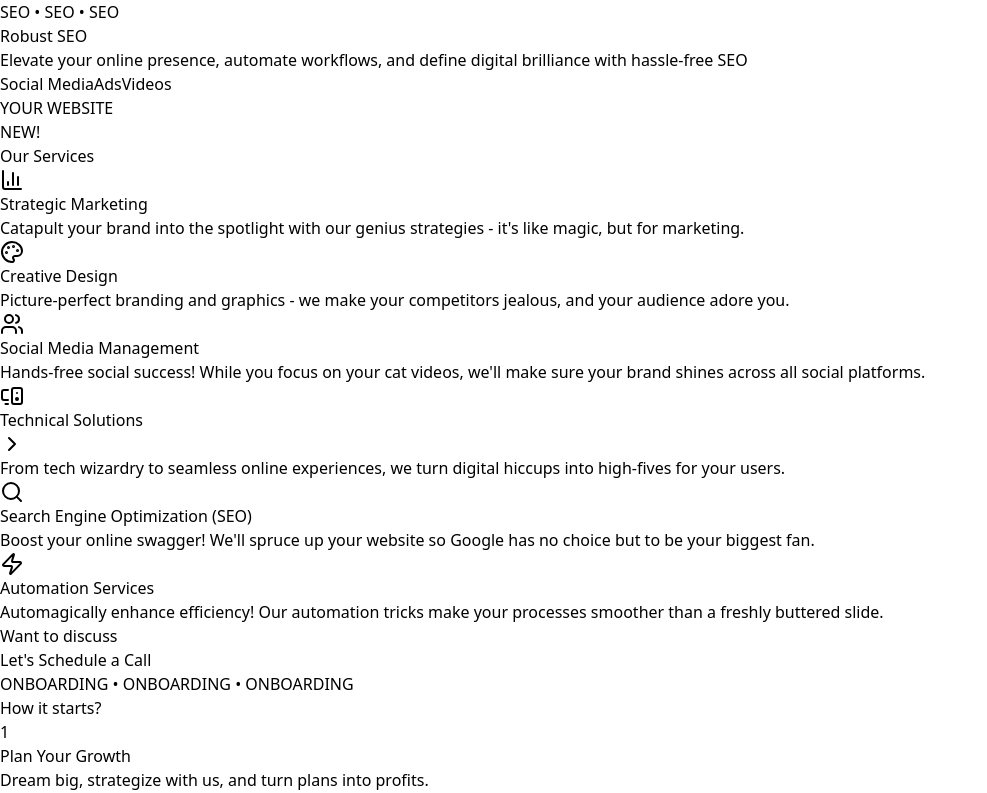
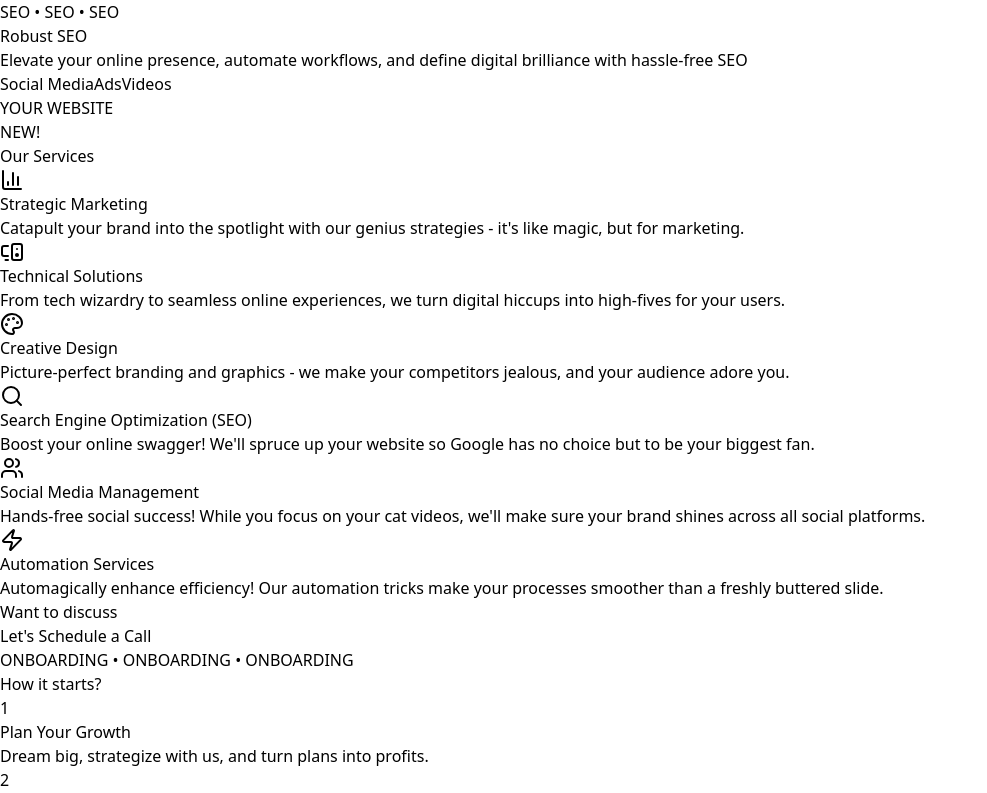
Before and after one commit to atharv-ghorpade/adymize-clone, a React (Vite) app: page /services in a window 1280 px wide. Shown: the part 4147-4940 px from the top of the page, without its empty margins (0-987 px from the left). Built offline with nearby package versions, Linux system fonts and the light colour scheme.

Commit message:
ServicePage.jsx updated

```diff
--- a/src/pages/ServicePage.jsx
+++ b/src/pages/ServicePage.jsx
@@ -9,25 +9,24 @@
       description: "Catapult your brand into the spotlight with our genius strategies - it's like magic, but for marketing."
     },
     {
+      icon: <MonitorSpeaker className="w-8 h-8 text-purple-600" />,
+      title: "Technical Solutions",
+      description: "From tech wizardry to seamless online experiences, we turn digital hiccups into high-fives for your users."
+    },
+    {
       icon: <Palette className="w-8 h-8 text-purple-600" />,
       title: "Creative Design",
       description: "Picture-perfect branding and graphics - we make your competitors jealous, and your audience adore you."
     },
     {
+      icon: <Search className="w-8 h-8 text-blue-600" />,
+      title: "Search Engine Optimization (SEO)",
+      description: "Boost your online swagger! We'll spruce up your website so Google has no choice but to be your biggest fan."
+    },
+    {
       icon: <Users className="w-8 h-8 text-blue-600" />,
       title: "Social Media Management",
       description: "Hands-free social success! While you focus on your cat videos, we'll make sure your brand shines across all social platforms."
-    },
-    {
-      icon: <MonitorSpeaker className="w-8 h-8 text-purple-600" />,
-      title: "Technical Solutions",
-      description: "From tech wizardry to seamless online experiences, we turn digital hiccups into high-fives for your users.",
-      hasArrow: true
-    },
-    {
-      icon: <Search className="w-8 h-8 text-blue-600" />,
-      title: "Search Engine Optimization (SEO)",
-      description: "Boost your online swagger! We'll spruce up your website so Google has no choice but to be your biggest fan."
     },
     {
       icon: <Zap className="w-8 h-8 text-purple-600" />,
@@ -37,43 +36,37 @@
   ];
 
   return (
-    <div className="min-h-screen bg-gradient-to-br from-purple-100 via-pink-50 to-blue-100">
-
-
-      {/* Main Content */}
-      <main className="max-w-7xl mx-auto px-4 sm:px-6 lg:px-8 py-16">
+    <div className="min-h-screen bg-gradient-to-br from-purple-100 via-pink-50 to-blue-100 py-16">
+      <div className="max-w-6xl mx-auto px-4 sm:px-6 lg:px-8">
+        {/* White Container */}
+        <div className="bg-white rounded-2xl shadow-lg p-8 sm:p-12">
           {/* Title Section */}
           <div className="text-center mb-16 relative">
             <div className="inline-block relative">
-            <span className="absolute -top-4 -right-8 text-purple-500 font-bold text-lg transform rotate-12">
+              <span className="absolute -top-6 -right-12 text-purple-500 font-bold text-lg transform rotate-12">
                 NEW!
               </span>
-            <h1 className="text-6xl font-bold bg-gradient-to-r from-blue-400 to-purple-600 bg-clip-text text-transparent">
+              <h1 className="text-5xl sm:text-6xl font-bold bg-gradient-to-r from-blue-400 to-purple-600 bg-clip-text text-transparent">
                 Our Services
               </h1>
             </div>
           </div>
 
           {/* Services Grid */}
-        <div className="grid grid-cols-1 lg:grid-cols-2 gap-x-16 gap-y-12 mb-16">
+          <div className="grid grid-cols-1 lg:grid-cols-2 gap-x-24 gap-y-8 mb-16">
             {services.map((service, index) => (
               <div
                 key={index}
-              className="flex items-start gap-6"
+                className="flex items-start gap-4"
               >
-              <div className="w-16 h-16 bg-gradient-to-br from-blue-100 to-purple-100 rounded-2xl flex items-center justify-center flex-shrink-0 shadow-sm">
-                {service.icon}
+                <div className="w-12 h-12 bg-gradient-to-br from-blue-100 to-purple-100 rounded-xl flex items-center justify-center flex-shrink-0">
+                  {React.cloneElement(service.icon, { className: "w-6 h-6 text-blue-600" })}
                 </div>
                 <div className="flex-1">
-                <div className="flex items-center justify-between mb-3">
-                  <h3 className="text-xl font-bold text-gray-800">
+                  <h3 className="text-lg font-semibold text-gray-900 mb-2">
                     {service.title}
                   </h3>
-                  {service.hasArrow && (
-                    <ChevronRight className="w-5 h-5 text-gray-400" />
-                  )}
-                </div>
-                <p className="text-gray-600 leading-relaxed">
+                  <p className="text-gray-600 text-sm leading-relaxed">
                     {service.description}
                   </p>
                 </div>
@@ -88,7 +81,8 @@
               Let's Schedule a Call
             </button>
           </div>
-      </main>
+        </div>
+      </div>
     </div>
   );
 };
```
Lines whose indentation alone changed are shown as unchanged.
